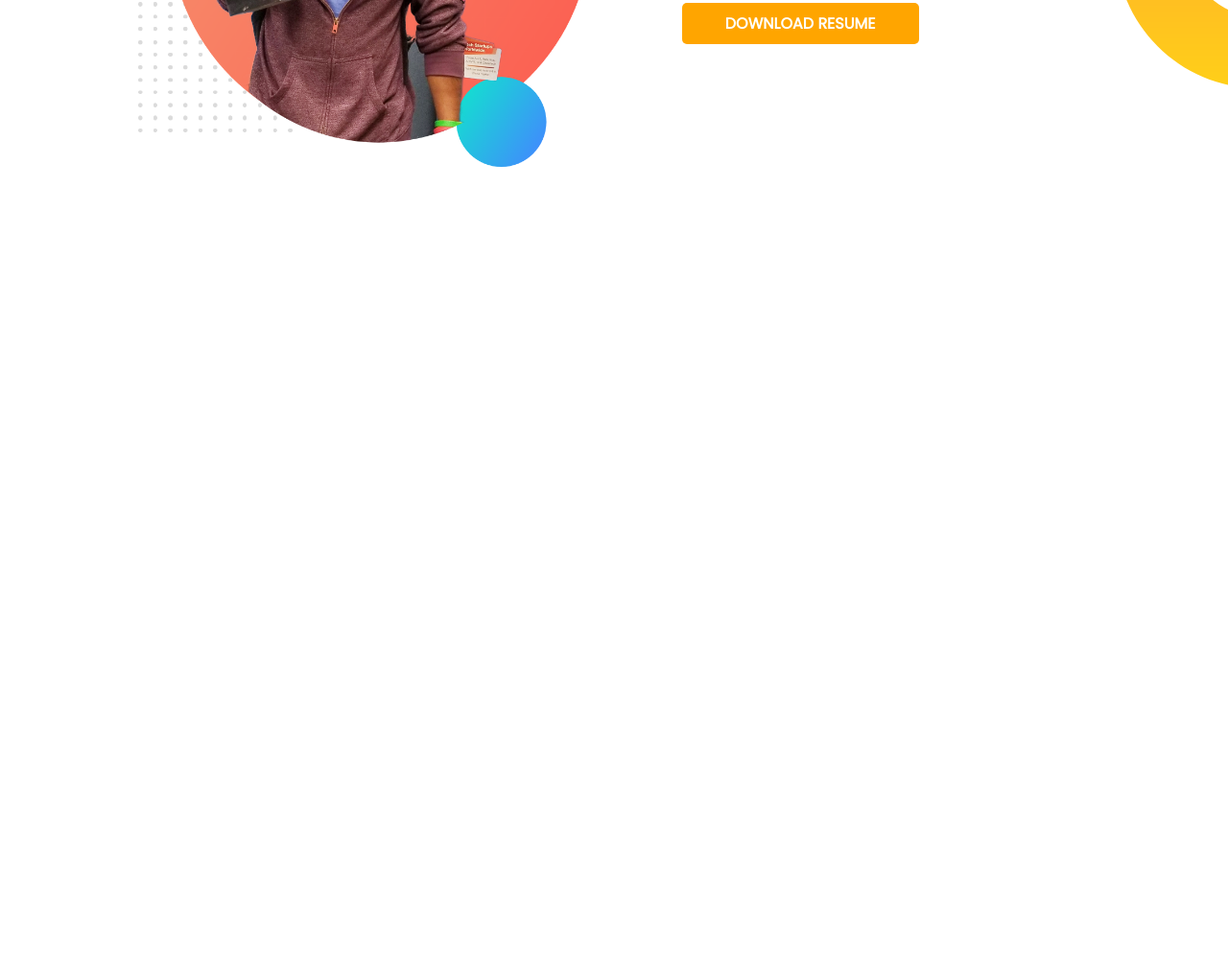
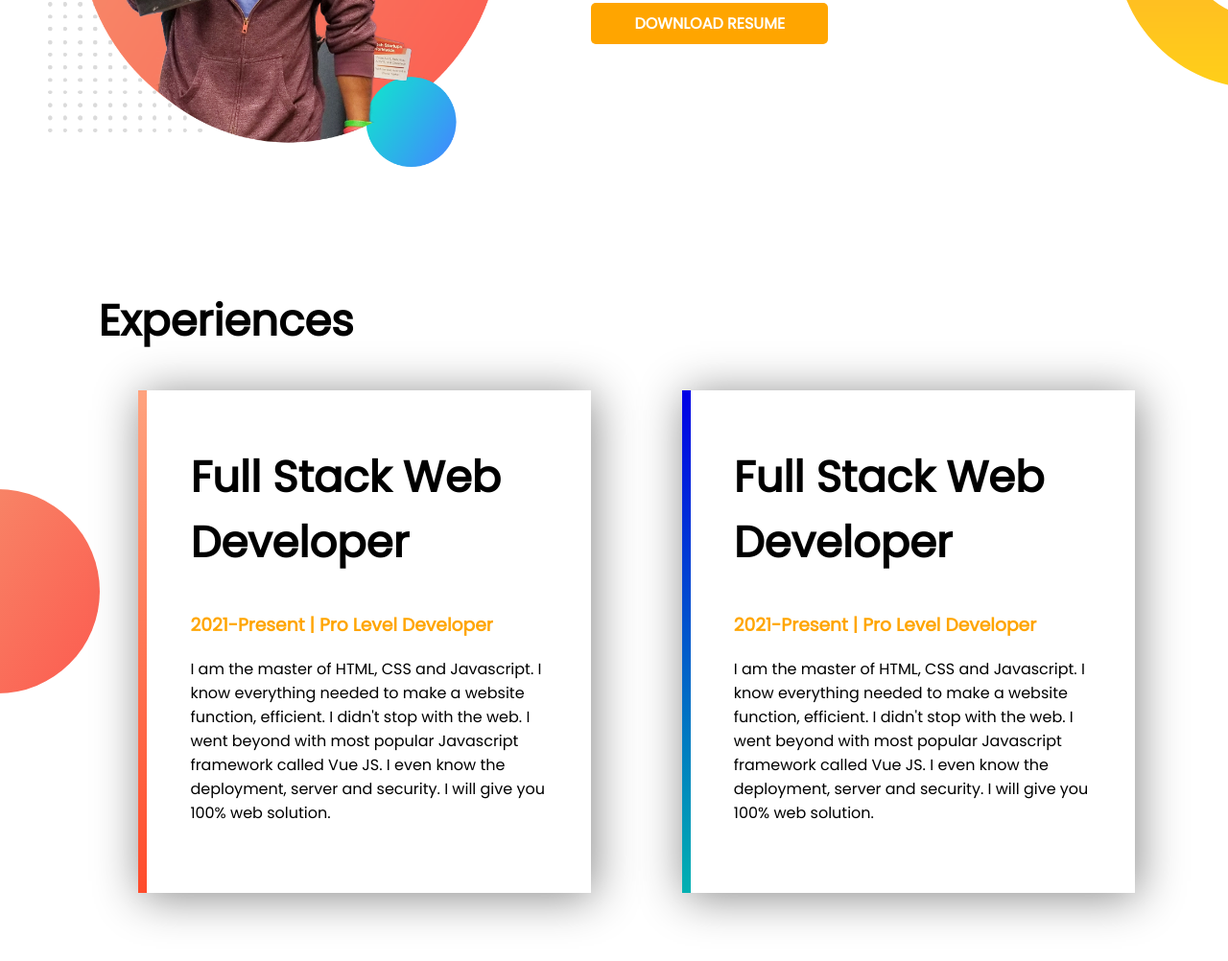
Before and after one commit to ferdousalam007/developer-portfolio, a plain HTML site: page index.html in a window 1280 px wide. Shown: the part 890-1892 px from the top of the page at 96% size. Before the commit the page ends 1191 px from the top, so only its background shows below. Drawn offline with Linux system fonts and the light colour scheme.

Commit message:
experience section complete

```diff
--- a/index.html
+++ b/index.html
@@ -13,13 +13,13 @@
 </head>
 <body>
     <section class="top-section display-section">
-        <div class="half-width">
+        <div class="half-width padding-left">
             <h1>Welcome To <br> <span class="clr-orange">Peter Parker</span> World</h1>
             <h3>Build Climber and Train Stopper</h3>
             <p>You might saw me jumping, climbing buildings, and stopping trains. But nobody pays me a dime for that work. That's why I am learning and mastering web development. I will not stop until I become the Web Development Hero.</p>
             <a class="link-button"  target="_blank" href="https://www.linkedin.com">HIRE ME</a>
         </div>
-        <div class="half-width">
+        <div class="half-width padding-left">
             <img src="images/jhankar.png" alt="">
         </div>
     </section>
@@ -27,12 +27,31 @@
         <div class="half-width">
             <img src="images/jhankar.png" alt="">
         </div>
-        <div class="half-width">
+        <div class="half-width padding-left">
            <h2>Dream Big</h2>
            <h3>Become a web developer</h3>
             <p>I already learned the basic HTML and CSS. I can build any simple website. I can even teach my grandma how to make simple website. My goal is to build 3 websites and learn advanced topics.</p>
             <a class="link-button"  target="_blank" href="https://www.linkedin.com">DOWNLOAD RESUME</a>
         </div>
     </section>
+    <section class="experience">
+     <h2 class="padding-left">Experiences</h2>
+     <div class="display-section">
+         <div class="half-width padding-left">
+           <div class="experience-box" id="full-web-dev">
+                <h2>Full Stack Web Developer</h2>
+                <h3 class="clr-orange">2021-Present | Pro Level Developer</h3>
+                <p>I am the master of HTML, CSS and Javascript. I know everything needed to make a website function, efficient. I didn't stop with the web. I went beyond with most popular Javascript framework called Vue JS. I even know the deployment, server and security. I will give you 100% web solution.</p>
+           </div>
+         </div>
+         <div class="half-width padding-left">
+            <div class="experience-box" id="baby-web-dev">
+                <h2>Full Stack Web Developer</h2>
+                <h3 class="clr-orange">2021-Present | Pro Level Developer</h3>
+                <p>I am the master of HTML, CSS and Javascript. I know everything needed to make a website function, efficient. I didn't stop with the web. I went beyond with most popular Javascript framework called Vue JS. I even know the deployment, server and security. I will give you 100% web solution.</p>
+            </div>
+         </div>
+     </div>
+    </section>
 </body>
 </html>
--- a/style.css
+++ b/style.css
@@ -21,6 +21,8 @@ section{
 }
 .half-width{
     width: 40%;
+}
+.padding-left{
     padding-left: 8%;
 }
 .clr-orange{
@@ -42,3 +44,22 @@ section{
     background-repeat: no-repeat;
     background-position: right;
 }
+.experience{
+    background-image: url("images/exp-bg.png");
+    background-repeat: no-repeat;
+    background-position: left;
+}
+.experience-box {
+    padding: 20px 30px 55px 45px;
+    box-shadow: 3px 4px 45px #888;
+}
+#full-web-dev{
+    border-left: 9px solid;
+    border-image: linear-gradient(#ffa37f, #ff4b2b);
+    border-image-slice: 1;
+}
+#baby-web-dev{
+    border-left: 9px solid;
+    border-image: linear-gradient(#0000e6, #02b1b1);
+    border-image-slice: 1;
+}
```
